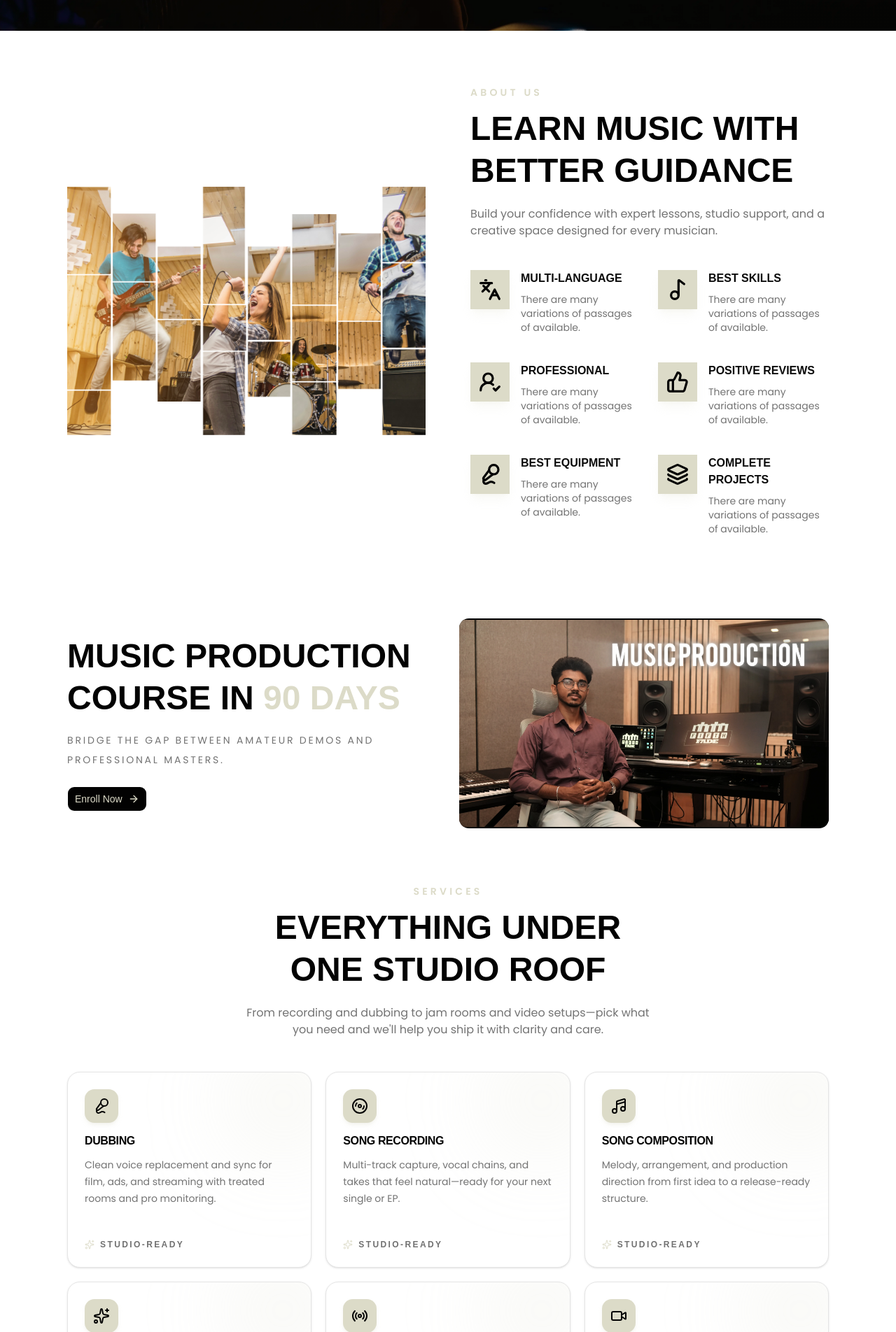
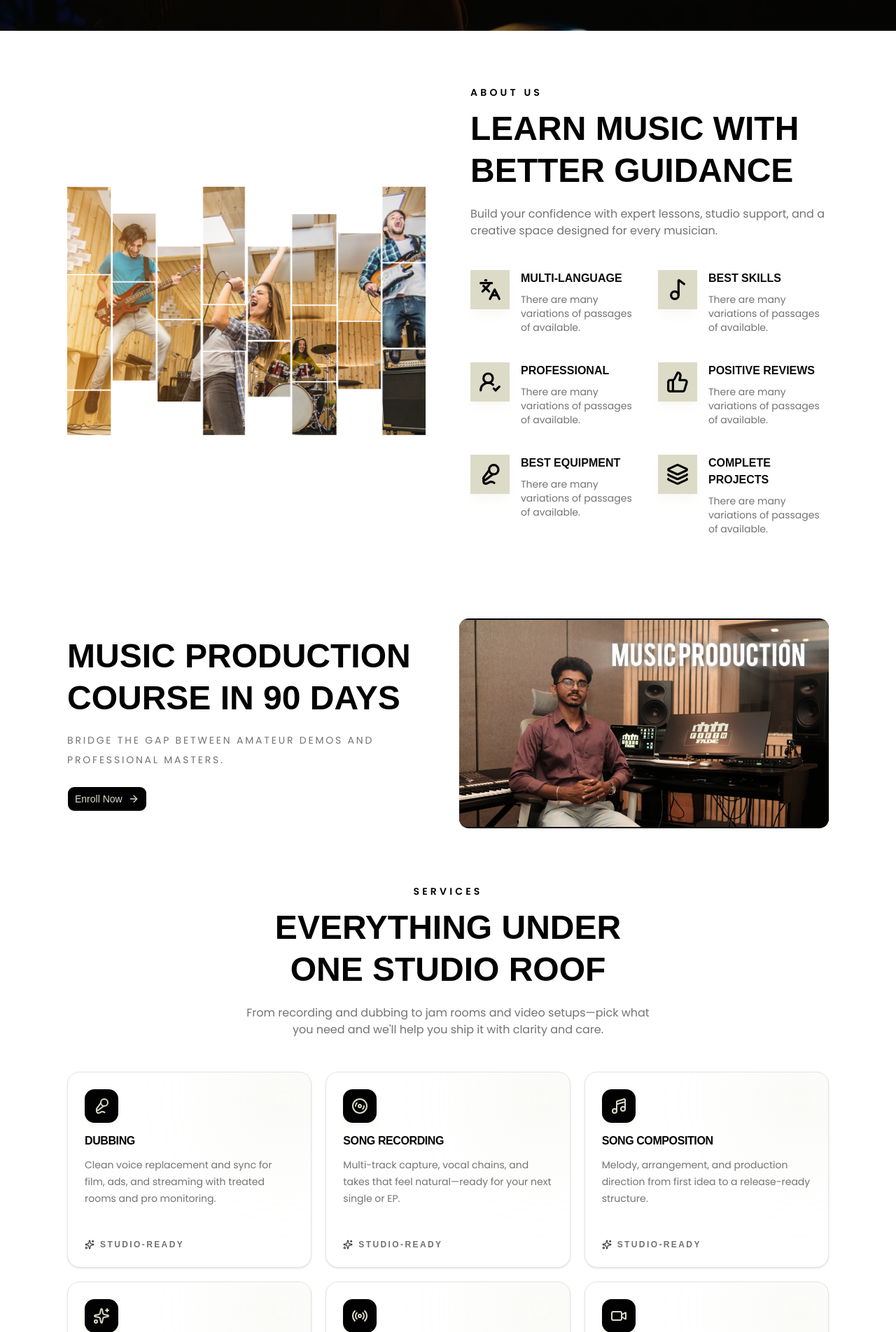
Before and after one commit to stratedgesolutions14-rgb/fifth-fade, a Next.js app: page / in a window 1280 px wide. Shown: the part 756-2660 px from the top of the page at 70% size. Built offline with nearby package versions, Linux system fonts and the light colour scheme; a web font is replaced by a local one.

Commit message:
Refactor text color from primary to secondary for consistency across various components and update layout for improved responsiveness in the studio showcase section.

```diff
--- a/components/section/about/life_about.tsx
+++ b/components/section/about/life_about.tsx
@@ -13,7 +13,7 @@ export default function LifeAbout() {
     <section className="w-full bg-background py-10">
       <div className="mx-auto grid max-w-6xl items-center gap-8 px-4 sm:px-6 md:grid-cols-2 md:gap-10 md:px-8">
         <div className="max-w-xl">
-          <p className="text-sm font-semibold uppercase tracking-[0.3em] text-primary">
+          <p className="text-sm font-semibold uppercase tracking-[0.3em] text-secondary">
             Music Life
           </p>
           <h2 className="mt-3 text-3xl font-black uppercase leading-tight text-secondary sm:text-4xl md:text-5xl">
--- a/components/section/about/main_content_about.tsx
+++ b/components/section/about/main_content_about.tsx
@@ -92,7 +92,7 @@ export default function MainContentAbout() {
 
         <div data-aos="fade-left" data-aos-delay="100">
           <div className="text-left max-lg:text-center">
-            <p className="text-sm font-semibold uppercase tracking-[0.3em] text-primary">
+            <p className="text-sm font-semibold uppercase tracking-[0.3em] text-secondary">
               About Us
             </p>
             <h2 className="mt-3 text-3xl font-black uppercase leading-tight text-secondary sm:text-4xl lg:text-5xl">
--- a/components/section/home/instruments.tsx
+++ b/components/section/home/instruments.tsx
@@ -45,7 +45,7 @@ export default function Instruments() {
     <section className="w-full bg-background py-10">
       <div className="mx-auto max-w-6xl px-4 sm:px-6 lg:px-8">
         <div className="mx-auto max-w-xl text-center">
-          <p className="text-sm font-semibold uppercase tracking-[0.3em] text-primary">
+          <p className="text-sm font-semibold uppercase tracking-[0.3em] text-secondary">
             Instruments
           </p>
           <h2 className="mt-3 text-3xl font-black uppercase leading-tight text-secondary sm:text-4xl lg:text-5xl">
--- a/components/section/home/join_course.tsx
+++ b/components/section/home/join_course.tsx
@@ -12,8 +12,7 @@ export default function JoinCourse() {
                     {/* LEFT SIDE */}
                     <div>
                         <h2 className="text-3xl gap-2 font-black uppercase leading-tight text-secondary sm:text-4xl xl:text-5xl lg:text-4xl">
-                            Music Production Course In{" "}
-                            <span className="text-primary">90 Days</span>
+                            Music Production Course In   90 Days
                         </h2>
 
                         <p className="mt-4 text-sm uppercase tracking-[0.2em] leading-7 text-muted-foreground">
--- a/components/section/home/studio_showcase.tsx
+++ b/components/section/home/studio_showcase.tsx
@@ -101,9 +101,11 @@ export default function StudioShowcase() {
       </div>
 
       <div className="border-t border-border bg-background">
-        <div className="mx-auto max-w-[1600px] px-4  sm:px-6 lg:px-8 py-10">
+              {/* class="mx-auto grid  items-center gap-8 px-4 sm:px-6 md:grid-cols-2 md:gap-10 md:px-8" */}
+
+        <div className="mx-auto max-w-6xl px-4  sm:px-6 lg:px-8 py-10">
           <div className="mb-8 max-w-xl text-left max-lg:mx-auto max-lg:text-center">
-            <p className="text-sm font-semibold uppercase tracking-[0.3em] text-primary">
+            <p className="text-sm font-semibold uppercase tracking-[0.3em] text-secondary">
               Studio wall
             </p>
             <h2 className="mt-2 text-2xl font-black uppercase text-secondary sm:text-3xl">
@@ -115,7 +117,7 @@ export default function StudioShowcase() {
             </p>
           </div>
 
-          <ul className="grid grid-cols-1 gap-3 sm:gap-4 md:grid-cols-3 lg:grid-cols-4 lg:gap-5">
+          <ul className="grid grid-cols-1 gap-3 sm:gap-4 md:grid-cols-2 lg:grid-cols-4 lg:gap-5">
             {studioWallGalleryOnly.map(({ src, alt }) => (
               <li
                 key={src}
--- a/components/section/home/testimonial.tsx
+++ b/components/section/home/testimonial.tsx
@@ -75,7 +75,7 @@ export default function Testimonial() {
     <section className="w-full bg-background py-10">
       <div className="mx-auto max-w-6xl px-4 sm:px-6 lg:px-8">
         <div className="mx-auto max-w-xl text-center">
-          <p className="text-sm font-semibold uppercase tracking-[0.3em] text-primary">
+          <p className="text-sm font-semibold uppercase tracking-[0.3em] text-secondary">
             Testimonials
           </p>
 
--- a/components/section/services/services-showcase.tsx
+++ b/components/section/services/services-showcase.tsx
@@ -34,7 +34,7 @@ function ServiceCard({
         className="pointer-events-none absolute -right-8 -top-8 size-36 rounded-full bg-primary/25 blur-3xl transition-opacity duration-300 group-hover:opacity-90"
       />
 
-      <div className="relative inline-flex size-12 shrink-0 items-center justify-center rounded-xl bg-primary text-secondary shadow-md shadow-primary/25">
+      <div className="relative inline-flex size-12 shrink-0 items-center justify-center rounded-xl bg-secondary text-primary shadow-md shadow-primary/25">
         <Icon className="size-6" strokeWidth={2} aria-hidden />
       </div>
 
@@ -46,7 +46,7 @@ function ServiceCard({
       </p>
 
       <div className="relative mt-6 flex shrink-0 items-center gap-2 text-xs font-semibold uppercase tracking-[0.2em] text-secondary/70 opacity-80 transition-opacity group-hover:opacity-100">
-        <Sparkles className="size-3.5 text-primary" aria-hidden />
+        <Sparkles className="size-3.5 text-secondary" aria-hidden />
         <span>Studio-ready</span>
       </div>
     </article>
@@ -67,7 +67,7 @@ export function ServicesShowcase({ variant = "home" }: ServicesShowcaseProps) {
       <div className="mx-auto max-w-6xl px-4 sm:px-6 lg:px-8">
         {isHome ? (
           <div className="mx-auto max-w-xl text-center">
-            <p className="text-sm font-semibold uppercase tracking-[0.3em] text-primary">
+            <p className="text-sm font-semibold uppercase tracking-[0.3em] text-secondary">
               Services
             </p>
             <h2 className="mt-3 text-3xl font-black uppercase leading-tight text-secondary sm:text-4xl lg:text-5xl">
--- a/lib/stu-wall-images.ts
+++ b/lib/stu-wall-images.ts
@@ -69,10 +69,10 @@ export const studioShowcaseTabs = [
 
 /** Photos not used in the home hero tabs (7 images). */
 export const studioWallGalleryOnly: StuWallPhoto[] = [
-  {
-    src: "/images/stu_wall/stu_2.JPEG",
-    alt: "Mixing suite with wooden diffuser and booth window",
-  },
+  // {
+  //   src: "/images/stu_wall/stu_2.JPEG",
+  //   alt: "Mixing suite with wooden diffuser and booth window",
+  // },
   {
     src: "/images/stu_wall/stu_3.JPEG",
     alt: "Wide view of control room and acoustic treatment",
@@ -81,10 +81,10 @@ export const studioWallGalleryOnly: StuWallPhoto[] = [
     src: "/images/stu_wall/stu_4.JPEG",
     alt: "Close view of workstation and studio monitors",
   },
-  {
-    src: "/images/stu_wall/stu_7.jpeg",
-    alt: "AKG condenser microphone on shock mount",
-  },
+  // {
+  //   src: "/images/stu_wall/stu_7.jpeg",
+  //   alt: "AKG condenser microphone on shock mount",
+  // },
   {
     src: "/images/stu_wall/stu_8.jpeg",
     alt: "Studio condenser mic and grey acoustic panels",
@@ -93,10 +93,10 @@ export const studioWallGalleryOnly: StuWallPhoto[] = [
     src: "/images/stu_wall/stu_10.jpeg",
     alt: "DAW session with Fifth Fade booth through the glass",
   },
-  {
-    src: "/images/stu_wall/stu_11.jpeg",
-    alt: "Logic Pro session with monitors and booth view",
-  },
+  // {
+  //   src: "/images/stu_wall/stu_11.jpeg",
+  //   alt: "Logic Pro session with monitors and booth view",
+  // },
 ];
 
 /** All 11 wall photos for About (visual story order). */
--- a/tsconfig.json
+++ b/tsconfig.json
@@ -8,7 +8,7 @@
     "noEmit": true,
     "esModuleInterop": true,
     "module": "esnext",
-    "baseUrl": ".",
+    // "baseUrl": ".",
     "moduleResolution": "bundler",
     "resolveJsonModule": true,
     "isolatedModules": true,
```
